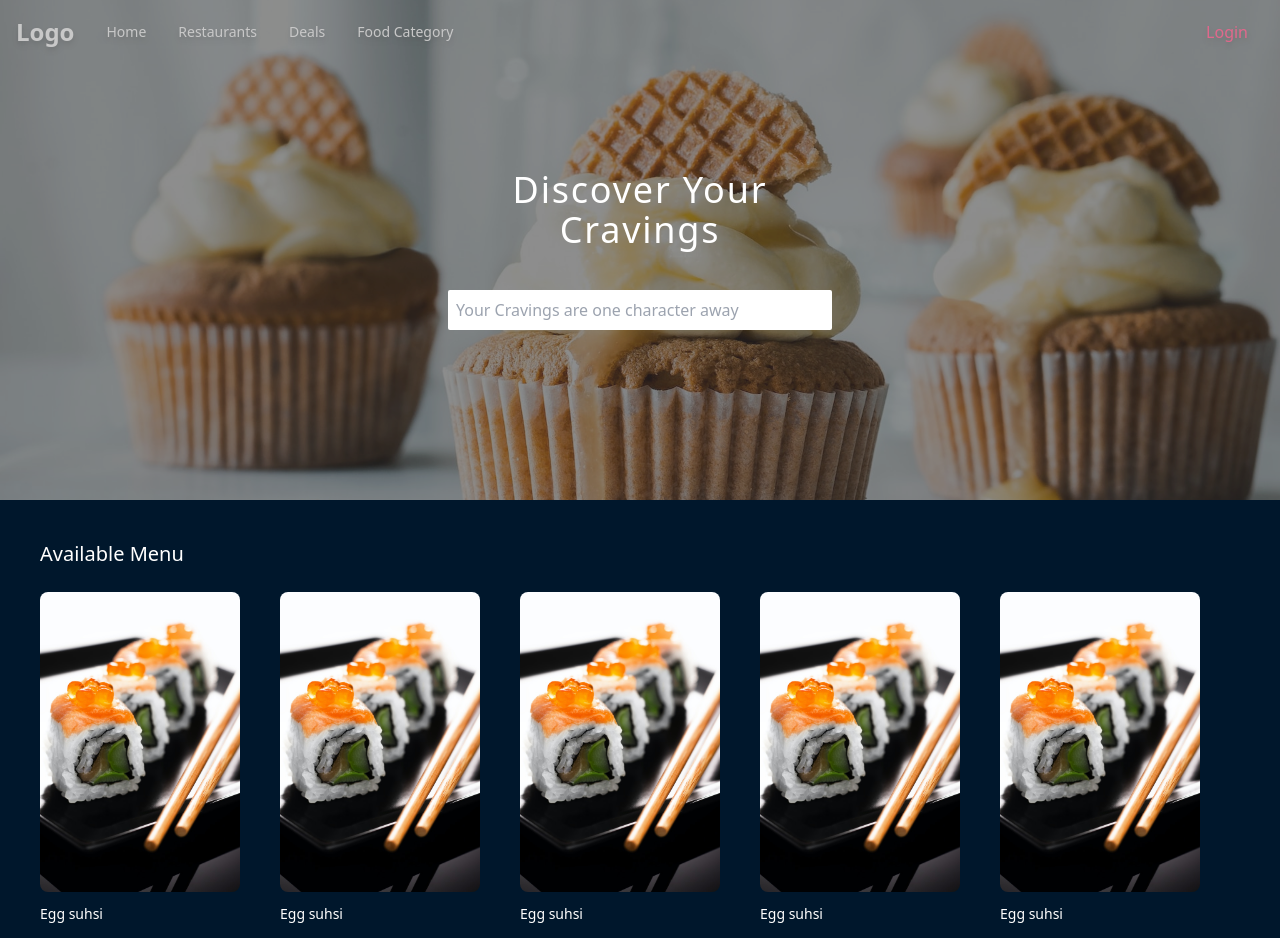
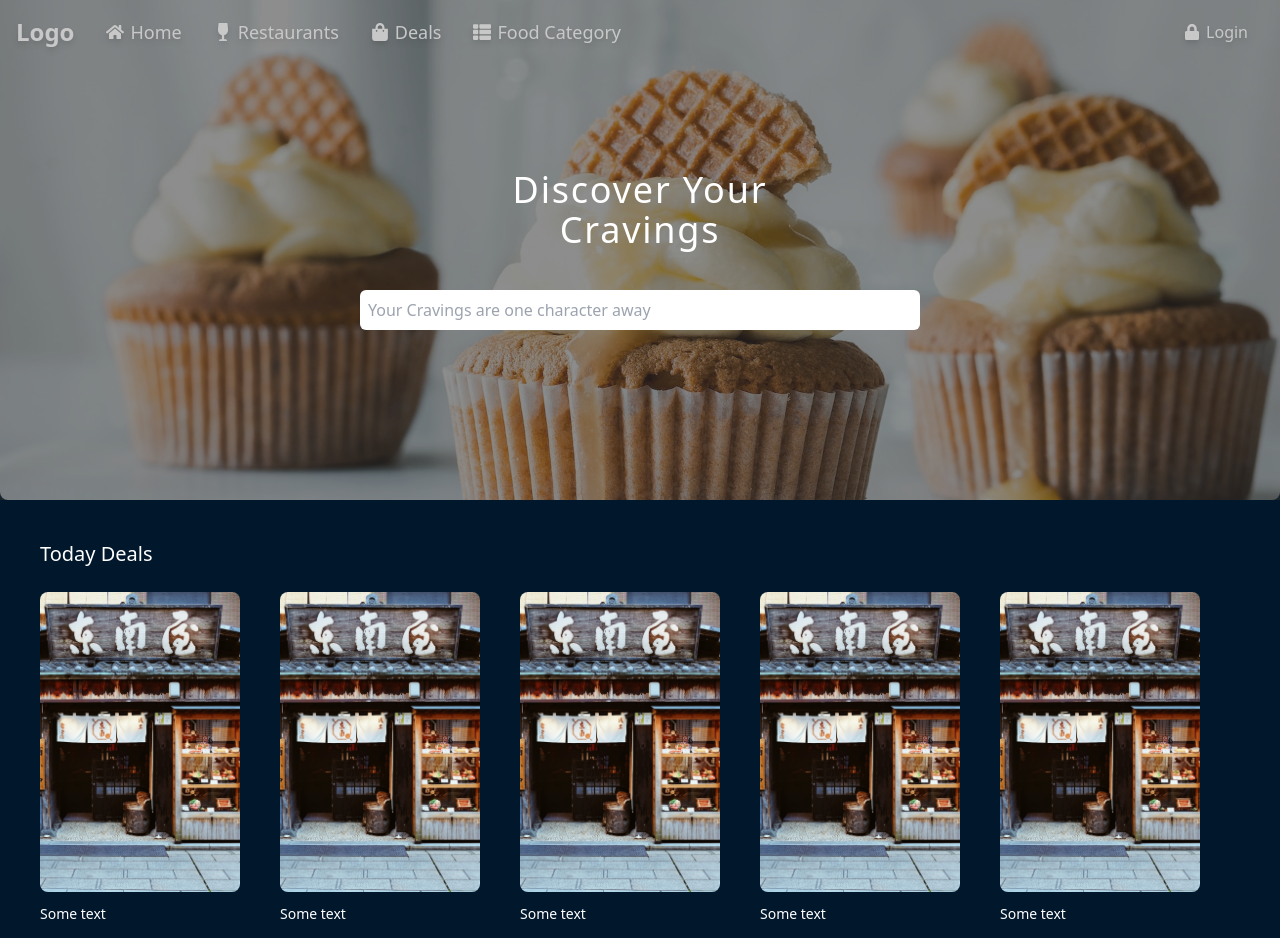
Before and after one commit to juniordevmyanmar/jdev-restaurant-frontend, a React (Create React App) app: page / in a window 1280 px wide. Shown: the top 938 px of the page. Built offline with nearby package versions, Linux system fonts and the light colour scheme.

Commit message:
added resturant component

```diff
--- a/package.json
+++ b/package.json
@@ -17,6 +17,7 @@
     "react": "^18.2.0",
     "react-dom": "^18.2.0",
     "react-hook-form": "^7.43.8",
+    "react-icons": "^4.8.0",
     "react-redux": "^8.0.5",
     "react-router-dom": "^6.9.0",
     "react-scripts": "5.0.1",
--- a/src/features/common/ui/Navbar.tsx
+++ b/src/features/common/ui/Navbar.tsx
@@ -1,8 +1,14 @@
 import React, { useState, useEffect, useLayoutEffect } from "react";
 import { NavLink } from "react-router-dom";
-type NavbarProp = {
-  isScroll: boolean;
-};
+import {
+  FaHome,
+  FaWineGlass,
+  FaShoppingBag,
+  FaThList,
+  FaLock,
+  FaBars,
+} from "react-icons/fa";
+
 export default function Navbar() {
   const [isMobile, setIsMobile] = useState<boolean>(window.innerWidth < 768);
   const [isMobileNavOpen, setIsMobileNavOpen] = useState<boolean>(false);
@@ -47,22 +53,39 @@ export default function Navbar() {
       <div className="px-4 flex justify-between items-center w-full h-full">
         <div className="flex items-center text-sm">
           <h1 className="text-xl font-bold mr-4 md:text-2xl">Logo</h1>
-          <ul className="hidden md:flex">
-            <NavLink to="/" className="p-4">
+          <ul className="hidden md:flex text-lg">
+            <NavLink
+              to="/"
+              className="p-4 flex items-center gap-x-1.5 hover:text-secondary"
+            >
+              <FaHome />
               Home
             </NavLink>
-            <li className="p-4">Restaurants</li>
-            <li className="p-4">Deals</li>
-            <li className="p-4">Food Category</li>
+            <li className="p-4 flex items-center gap-x-1.5 hover:text-secondary">
+              <FaWineGlass />
+              Restaurants
+            </li>
+            <li className="p-4 flex items-center gap-x-1.5 hover:text-secondary">
+              <FaShoppingBag />
+              Deals
+            </li>
+            <li className="p-4 flex items-center gap-x-1.5 hover:text-secondary">
+              <FaThList />
+              Food Category
+            </li>
           </ul>
         </div>
         <ul className="hidden md:flex">
-          <NavLink to="/login" className="p-4 text-secondary">
+          <NavLink
+            to="/login"
+            className="p-4 flex items-center gap-x-1.5 hover:text-secondary"
+          >
+            <FaLock />
             Login
           </NavLink>
         </ul>
-        <div className="md:hidden" onClick={handleClick}>
-          Ham
+        <div className="md:hidden cursor-pointer" onClick={handleClick}>
+          <FaBars />
         </div>
       </div>
 
--- /dev/null
+++ b/src/features/restaurant/ui/RestaurantList.tsx
@@ -0,0 +1,36 @@
+type Restaurant = {
+  id: number;
+  restaurant_name: string;
+  restaurant_image: string;
+  description: string;
+};
+type RestaurantProps = {
+  restaurants: Restaurant[];
+};
+
+const RestaurantList = ({ restaurants }: RestaurantProps) => {
+  return (
+    <div className="bg-primary text-white ">
+      <div className="overflow-x-auto flex gap-x-4 sm:gap-x-10 pb-4">
+        {Array.isArray(restaurants) &&
+          restaurants.length > 0 &&
+          restaurants.map((restaurant) => {
+            return (
+              <div className="menu-box" key={restaurant.id}>
+                <div className="w-[200px] h-[200px] sm:h-[300px] mb-3">
+                  <img
+                    src={restaurant.restaurant_image}
+                    alt={restaurant.restaurant_name}
+                    className="w-full h-full object-cover rounded-lg menu-box--img"
+                  />
+                </div>
+                <h3 className="text-sm">{restaurant.description}</h3>
+              </div>
+            );
+          })}
+      </div>
+    </div>
+  );
+};
+
+export default RestaurantList;
--- a/src/pages/HomePage.tsx
+++ b/src/pages/HomePage.tsx
@@ -1,6 +1,8 @@
 import MenuList from "../features/menuList/ui/MenuList";
 import menuItem1 from "../assets/media/menu-item-1.jpg";
+import restaurant1 from "../assets/media/restaurant1.jpg";
 import Navbar from "../features/common/ui/Navbar";
+import RestaurantList from "../features/restaurant/ui/RestaurantList";
 
 const HomePage = () => {
   const menus = [
@@ -11,31 +13,72 @@ const HomePage = () => {
     { id: 5, menu_image: menuItem1, menu_name: "Egg suhsi" },
   ];
 
+  const restaurants = [
+    {
+      id: 1,
+      restaurant_image: restaurant1,
+      restaurant_name: "Egg suhsi",
+      description: "Some text",
+    },
+    {
+      id: 2,
+      restaurant_image: restaurant1,
+      restaurant_name: "Egg suhsi",
+      description: "Some text",
+    },
+    {
+      id: 3,
+      restaurant_image: restaurant1,
+      restaurant_name: "Egg suhsi",
+      description: "Some text",
+    },
+    {
+      id: 4,
+      restaurant_image: restaurant1,
+      restaurant_name: "Egg suhsi",
+      description: "Some text",
+    },
+    {
+      id: 5,
+      restaurant_image: restaurant1,
+      restaurant_name: "Egg suhsi",
+      description: "Some text",
+    },
+  ];
+
   return (
     <main className="h-full bg-primary">
       <Navbar />
-      <header className="bg-[url(../assets/media/home.jpg)] bg-cover sm:bg-center bg-no-repeat h-[500px]">
+      <header className="bg-[url(../assets/media/home.jpg)] bg-cover sm:bg-center bg-no-repeat h-[500px] rounded-b-lg">
         <div
           className="w-full h-full
              bg-blue-600/30 backdrop-brightness-50 bg-white/10"
         >
-          <div className="sm:w-[400px] mx-auto h-full flex flex-col justify-center items-center gap-10 text-white text-center px-2">
-            <h1 className="text-4xl w-3/4 capitalize tracking-wider">
+          <div className="max-w-xl mx-auto h-full flex flex-col justify-center items-center gap-10 text-white text-center px-2">
+            <h1 className=" text-4xl w-[270px] capitalize tracking-wider text-center">
               Discover your cravings
             </h1>
             <input
               type="search"
-              className="w-full outline-none p-2 cursor-pointer text-input font-light rounded-sm placeholder:font-light"
+              title="search your cravings"
+              className="outline-none w-full p-2 text-input font-light rounded-md placeholder:font-light"
               placeholder="Your Cravings are one character away"
             />
           </div>
         </div>
       </header>
-      <section className="section-menulist">
-        <MenuList menus={menus} />
+      <section className="section-menulist pl-10 pt-10">
+        <h2 className="mb-6 text-xl text-white">Today Deals</h2>
+        <RestaurantList restaurants={restaurants} />
       </section>
-      <section className="section-menulist">
-        <MenuList menus={menus} />
+      <section className="section-menulist pl-10 pt-10">
+        <h2 className="mb-6 text-xl text-white">Recommended restaurants</h2>
+        <RestaurantList restaurants={restaurants} />
+      </section>
+      <section className="bg-white p-10 md:p-20">
+        <h3 className="text-center text-[1.5rem] md:text-[2.5rem] text-secondary font-medium">
+          Plethora of Foods with unbelievable <br /> Deals in your town
+        </h3>
       </section>
     </main>
   );
```
Also changed, not shown: src/assets/media/restaurant1.jpg (added), 1 other file (tests, documents, lock files or other folders).
